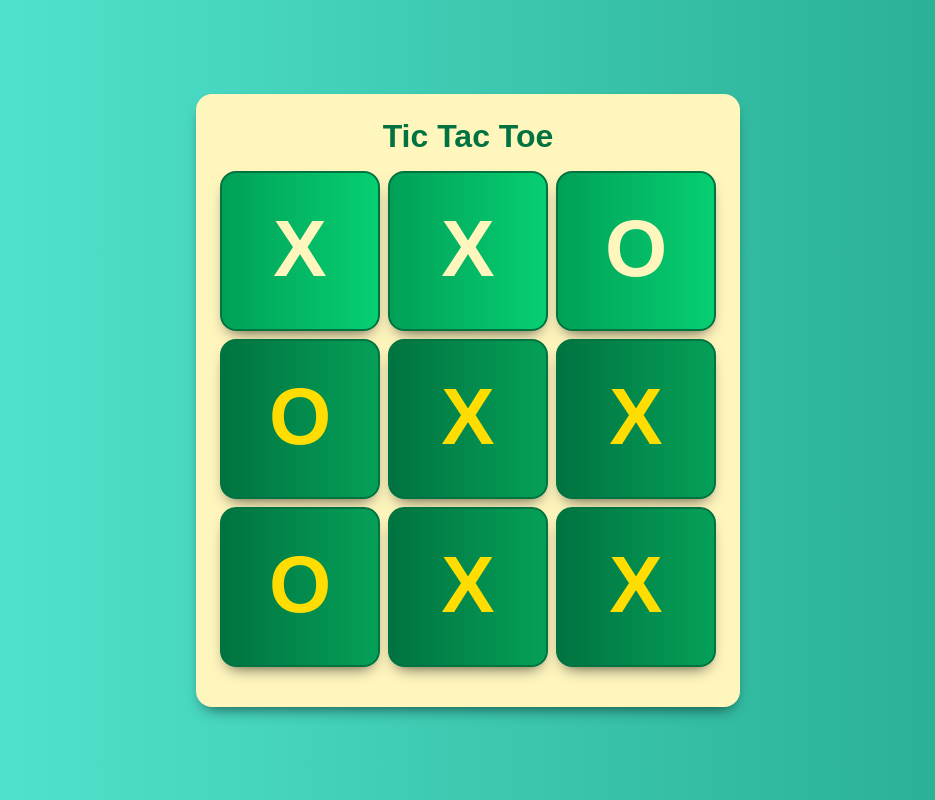
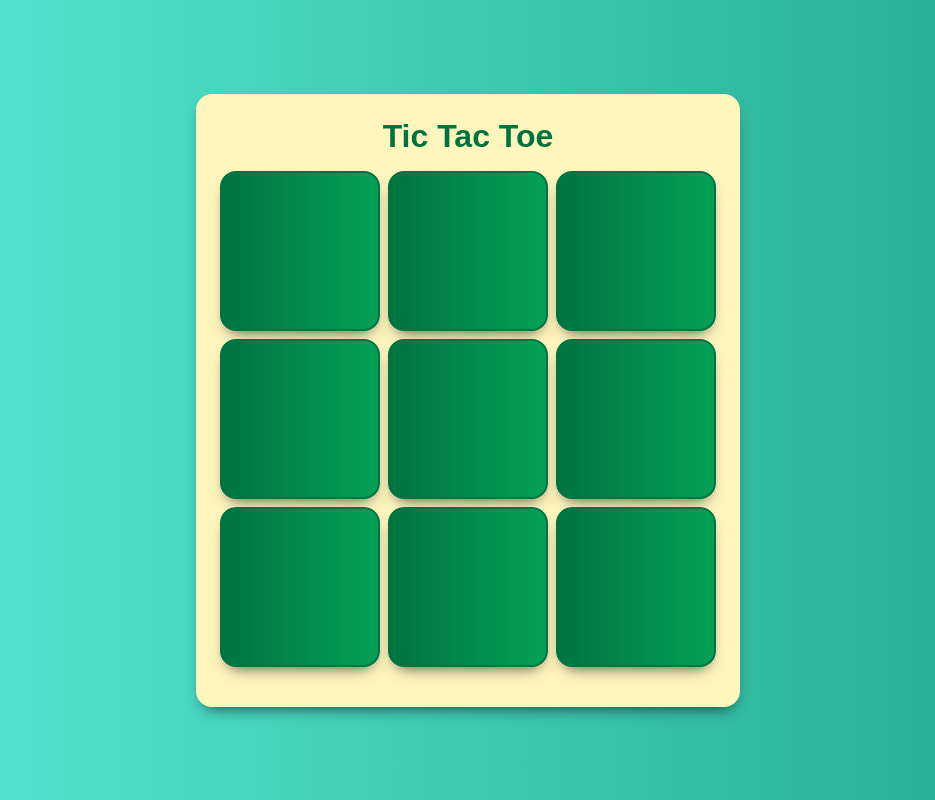
Before and after one commit to QQMr/React_TicTacToe, a React (Create React App) app: page / in a window 1280 px wide. Shown: the whole page, without its empty margins (172-1107 px from the left). Built offline with nearby package versions, Linux system fonts and the light colour scheme.

Commit message:
Making the Game interactive

```diff
--- a/src/components/Board/Board.js
+++ b/src/components/Board/Board.js
@@ -2,6 +2,10 @@ import './Board.css';
 import {Cell} from "../Cell/Cell"
 
 export function Board(props) {
+
+    const cellClicked = (cellIndex) => {
+        console.log(`log ${cellIndex} click`);
+    }
 
     const cellValues = props.cellValues;
     const winningComnibation = props.winningComnibation;
@@ -12,12 +16,13 @@ export function Board(props) {
                     key={index}
                     value={value}
                     canHighlight={canHighlight}
+                    cellClicked ={ ()=>{props.cellClicked(index)} }
                 />
     });
 
     return (
             <div id="board">
-                {cells}
+                {cells }
             </div>
 
     );
--- a/src/components/Cell/Cell.js
+++ b/src/components/Cell/Cell.js
@@ -13,8 +13,7 @@ export function Cell(props) {
     })
 
     return (
-
-            <button className={cellClasses}>
+            <button className={cellClasses} onClick = {props.cellClicked}>
                 <span className={cellContentClasses}>{props.value}</span>
             </button>
 
--- a/src/components/Game/Game.js
+++ b/src/components/Game/Game.js
@@ -1,10 +1,30 @@
 import './Game.css';
 import {Board} from "../Board/Board"
+import { useState } from 'react';
+import { Cell } from '../Cell/Cell';
+
+const PLAYER = Object.freeze({"X_PLAYER":1, "O_PLAYER":2})
 
 export function Game() {
 
-    const cellValues = ['X','X','O','O','X','X','O','X','X'];
-    const winningComnibation = [0,1,2];
+    const [cellValues, setCellValues] = useState(['','','','','','','','','']);
+    const [player, setPlayer] = useState(PLAYER.X_PLAYER)
+    const winningComnibation = [];
+
+    console.log("Render Game");
+    const cellClicked = (cellIndex) => {
+
+        let cellValuesTmp =  Array.from(cellValues);
+
+        if( cellValuesTmp[cellIndex] !== '' )
+            return;
+
+        cellValuesTmp[cellIndex]= (player===PLAYER.X_PLAYER)?'X':'O';
+
+        setCellValues(cellValuesTmp)
+        setPlayer((player===PLAYER.X_PLAYER)?PLAYER.O_PLAYER:PLAYER.X_PLAYER)
+
+    }
 
     return (
       <>
@@ -12,7 +32,9 @@ export function Game() {
             <h1>Tic Tac Toe</h1>
            <Board
             cellValues={cellValues}
-            winningComnibation={winningComnibation}/>
+            winningComnibation={winningComnibation}
+            cellClicked={cellClicked}
+            />
         </div>
 
         <div id="modal-overlay">
```
